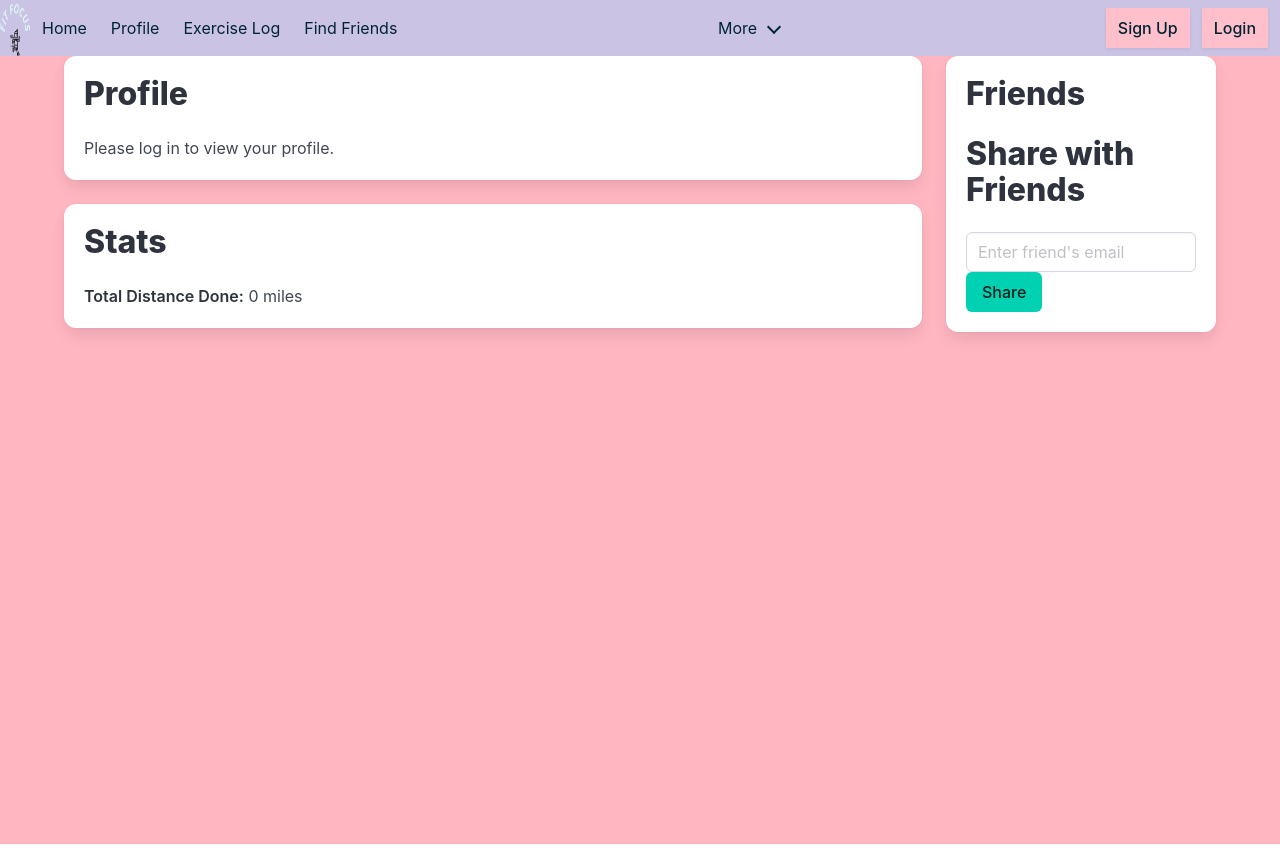
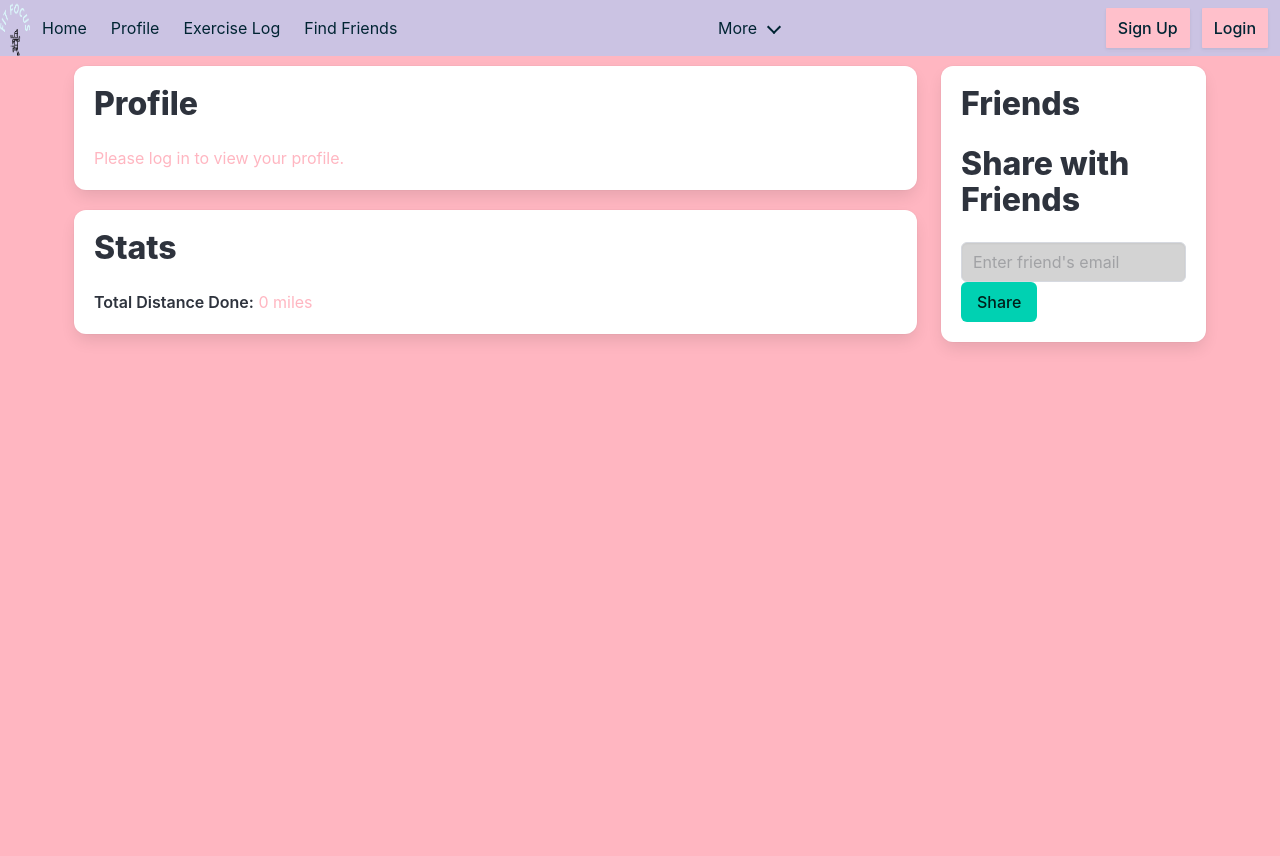
Before and after one commit to EdwinOMG/WebFinal2024, a Vue app in the folder Client/: page /ProfileView in a window 1280 px wide. Built offline with nearby package versions, Linux system fonts and the light colour scheme.

Commit message:
FINALLY FIXED WORKOUT ITEM BREAKING EVERYTHING WOO

```diff
--- a/Client/src/components/DashBoard.vue
+++ b/Client/src/components/DashBoard.vue
@@ -45,7 +45,7 @@ onMounted(() => {
             <p>Please log in to view your profile.</p>
           </div>
         </div>
-        <div class="box">
+        <div class="box statsBox">
           <h2 class="title">Stats</h2>
           <ul>
             <li><strong>Total Distance Done:</strong> {{ totalDistance }} miles</li>
@@ -64,4 +64,17 @@ onMounted(() => {
   </div>
 </template>
 
-<style scoped></style>
+<style scoped>
+.container {
+  padding: 10px;
+}
+
+.box {
+  color: lightpink;
+  background-color: white;
+  margin-bottom: 20px;
+}
+.input {
+  background-color: lightgray;
+}
+</style>
--- a/Client/src/components/WorkoutItem.vue
+++ b/Client/src/components/WorkoutItem.vue
@@ -1,7 +1,7 @@
 <script lang="ts">
 import { defineComponent } from 'vue'
 
-interface Workout {
+export interface Workout {
   title: string
   location: string
   duration: number
--- a/Client/src/components/WorkoutList.vue
+++ b/Client/src/components/WorkoutList.vue
@@ -3,24 +3,15 @@ import { defineComponent, ref, onMounted, watch } from 'vue'
 import WorkoutItem from '@/components/WorkoutItem.vue'
 import WorkoutModal from '@/components/WorkoutModal.vue'
 
-interface Workout {
-  title: string
-  location: string
-  duration: number
-  exercise: string
-  distance?: number
-}
-
 export default defineComponent({
   components: {
-    WorkoutItem,
-    WorkoutModal
+    WorkoutModal,
+    WorkoutItem
   },
   setup() {
-    const workouts = ref<Workout[]>([])
     const isModalOpen = ref(false)
+    const workouts = ref<any[]>([])
     const totalDistance = ref(0)
-
     onMounted(() => {
       const savedWorkouts = localStorage.getItem('workouts')
       if (savedWorkouts) {
@@ -28,7 +19,6 @@ export default defineComponent({
       }
       calculateTotalDistance()
     })
-
     watch(
       workouts,
       (newWorkouts) => {
@@ -52,15 +42,13 @@ export default defineComponent({
       isModalOpen.value = false
     }
 
-    const handleAddWorkout = (newWorkout: Workout) => {
-      workouts.value.push(newWorkout)
-      calculateTotalDistance()
+    const handleAddWorkout = (workoutData: any) => {
+      workouts.value.push(workoutData)
       closeModal()
     }
-
     return {
+      isModalOpen,
       workouts,
-      isModalOpen,
       openModal,
       closeModal,
       handleAddWorkout
--- a/Client/src/pages/LogPage.vue
+++ b/Client/src/pages/LogPage.vue
@@ -58,8 +58,6 @@ export default defineComponent({
       </div>
     </header>
 
-    <WorkoutModal :isModalOpen="isModalOpen" @close="closeModal" @add-workout="handleAddWorkout" />
-
     <div class="workout-container">
       <WorkoutList :workouts="workouts" />
     </div>
```
